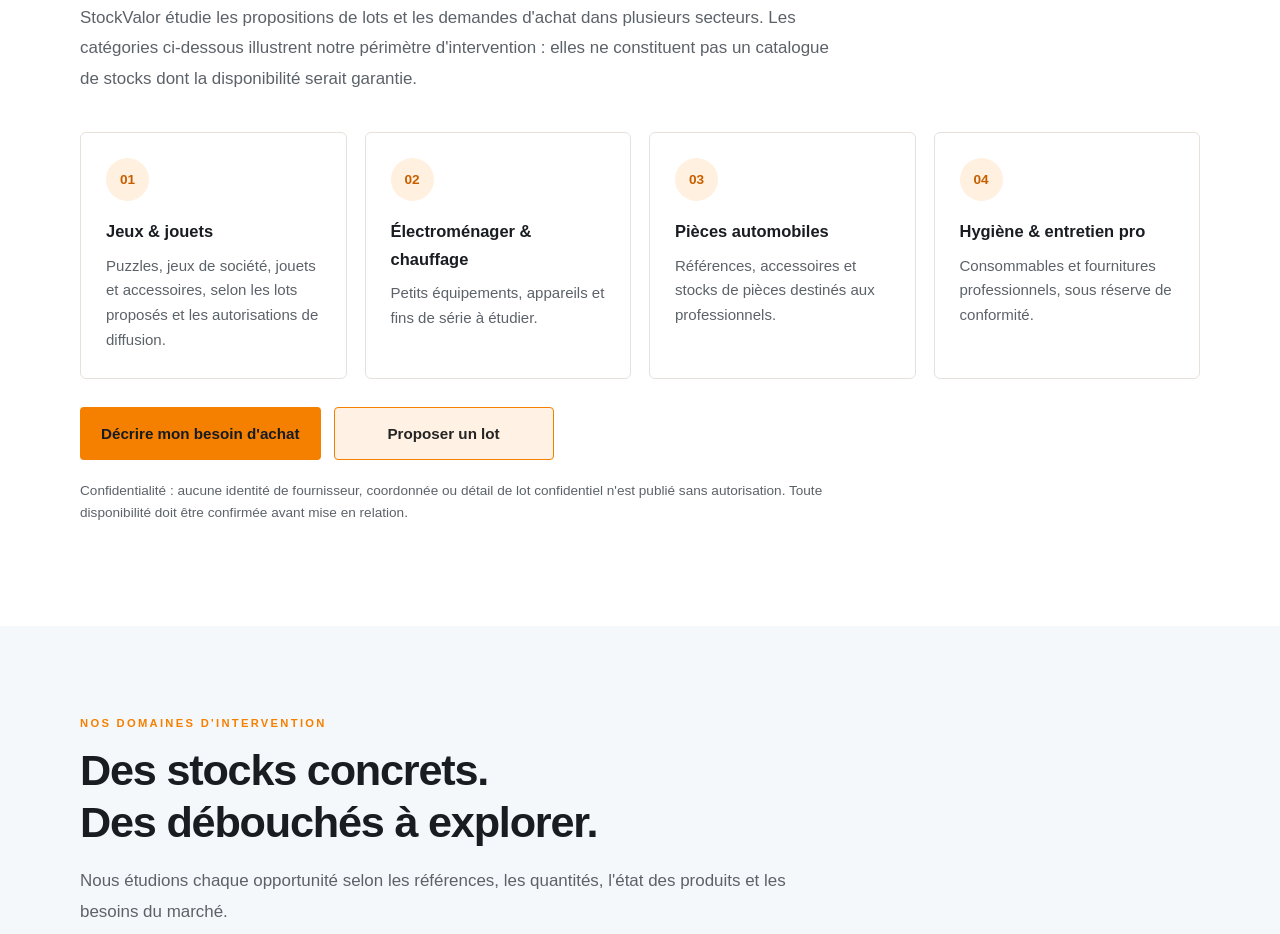
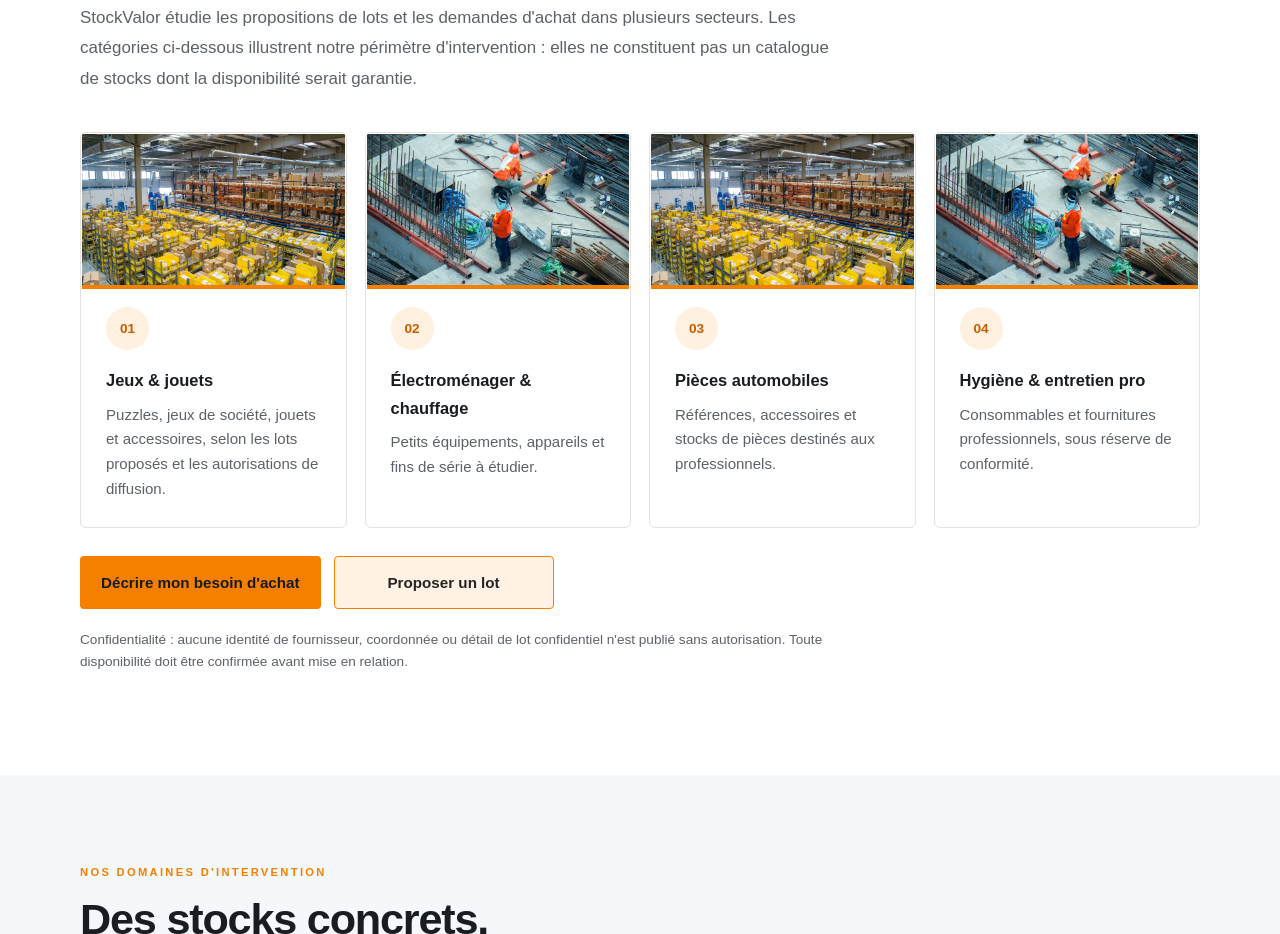
Before and after one commit to stockvalor/Stockvalor, a plain HTML site: page index.html in a window 1280 px wide. Shown: the part 2372-3306 px from the top of the page. Drawn offline with Linux system fonts and the light colour scheme.

Commit message:
Ajouter quatre illustrations aux catégories B2B

```diff
--- a/index.html
+++ b/index.html
@@ -390,10 +390,10 @@ footer{background:#101317;border-top:3px solid #f58000}.cookie-actions .accept{b
     <h2 id="opportunites-titre">Des secteurs variés, des recherches ciblées.</h2>
     <p class="intro">StockValor étudie les propositions de lots et les demandes d'achat dans plusieurs secteurs. Les catégories ci-dessous illustrent notre périmètre d'intervention : elles ne constituent pas un catalogue de stocks dont la disponibilité serait garantie.</p>
     <div class="cards">
-      <article class="card"><div class="symbol" aria-hidden="true">01</div><h3>Jeux & jouets</h3><p>Puzzles, jeux de société, jouets et accessoires, selon les lots proposés et les autorisations de diffusion.</p></article>
-      <article class="card"><div class="symbol" aria-hidden="true">02</div><h3>Électroménager & chauffage</h3><p>Petits équipements, appareils et fins de série à étudier.</p></article>
-      <article class="card"><div class="symbol" aria-hidden="true">03</div><h3>Pièces automobiles</h3><p>Références, accessoires et stocks de pièces destinés aux professionnels.</p></article>
-      <article class="card"><div class="symbol" aria-hidden="true">04</div><h3>Hygiène & entretien pro</h3><p>Consommables et fournitures professionnels, sous réserve de conformité.</p></article>
+      <article class="card"><img class="opportunities-photo" src="assets/entrepot.jpg" alt="Illustration d'un environnement de stockage professionnel ; photo non contractuelle" loading="lazy" width="800" height="500"><div class="symbol" aria-hidden="true">01</div><h3>Jeux & jouets</h3><p>Puzzles, jeux de société, jouets et accessoires, selon les lots proposés et les autorisations de diffusion.</p></article>
+      <article class="card"><img class="opportunities-photo" src="assets/chantier.jpg" alt="Illustration d'un environnement de stockage professionnel ; photo non contractuelle" loading="lazy" width="800" height="500"><div class="symbol" aria-hidden="true">02</div><h3>Électroménager & chauffage</h3><p>Petits équipements, appareils et fins de série à étudier.</p></article>
+      <article class="card"><img class="opportunities-photo" src="assets/entrepot.jpg" alt="Illustration d'un environnement de stockage professionnel ; photo non contractuelle" loading="lazy" width="800" height="500"><div class="symbol" aria-hidden="true">03</div><h3>Pièces automobiles</h3><p>Références, accessoires et stocks de pièces destinés aux professionnels.</p></article>
+      <article class="card"><img class="opportunities-photo" src="assets/chantier.jpg" alt="Illustration d'un environnement de stockage professionnel ; photo non contractuelle" loading="lazy" width="800" height="500"><div class="symbol" aria-hidden="true">04</div><h3>Hygiène & entretien pro</h3><p>Consommables et fournitures professionnels, sous réserve de conformité.</p></article>
     </div>
     <div class="hero-actions opportunities-actions">
       <a class="cta dark" href="#contact" data-intent="acheteur">Décrire mon besoin d'achat</a>
```
